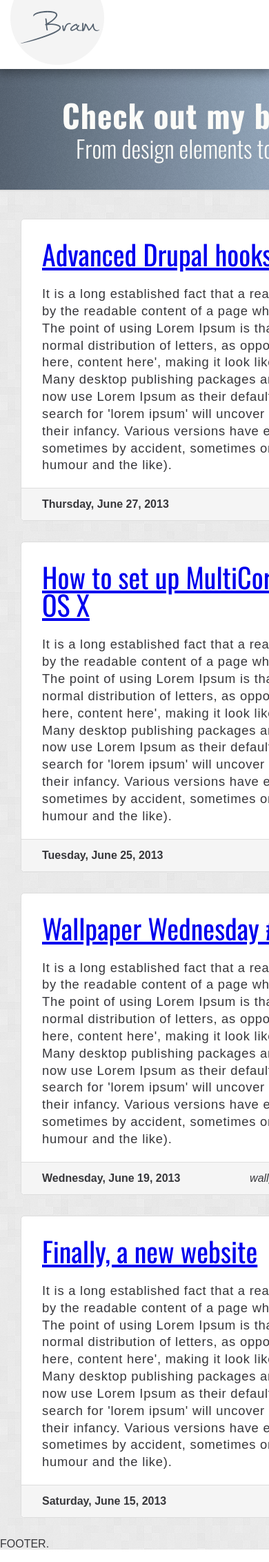
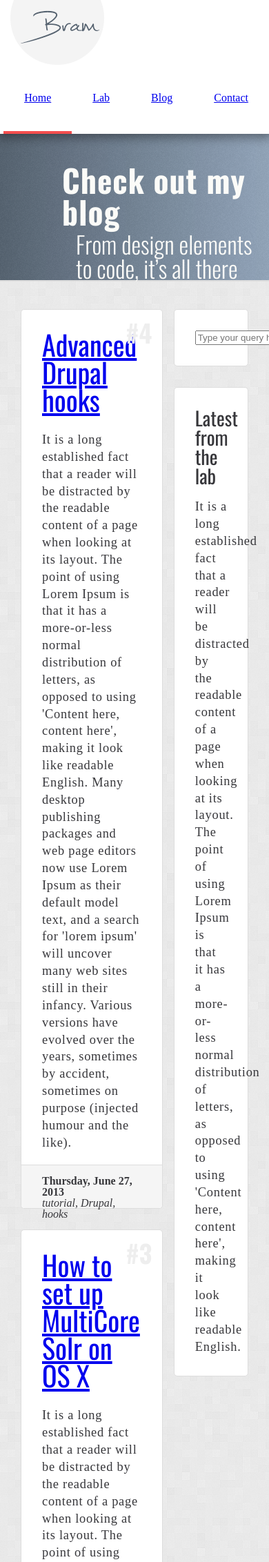
Before and after one commit to bramtenhove/bramtenhove.nl, a PHP site: page / in a window 390 px wide; the page is wider, and only the part inside the window is pictured. Shown: the top 2264 px of that part at 69% size. Run offline with PHP 8.4, Linux system fonts and the light colour scheme; some libraries are stand-ins or nearby versions.

Commit message:
First step into making it responsive

```diff
--- a/css/screen.css
+++ b/css/screen.css
@@ -97,21 +97,21 @@ article, aside, details, figcaption, figure, footer, header, hgroup, menu, nav,
 /**
  * Fonts of the site is defined here.
  */
-/* line 7, ../sass/_fonts.scss */
+/* line 9, ../sass/_fonts.scss */
 body {
   color: #37373b;
-  font-family: "Arial", "Verdana", sans-serif;
-  font-weight: 200;
+  font-family: "HelveticaNeue-Light", "Helvetica Neue Light", "Helvetica Neue", Helvetica, Arial, "Lucida Grande", "Verdana" sans-serif;
+  font-weight: 300;
 }
 
-/* line 13, ../sass/_fonts.scss */
+/* line 15, ../sass/_fonts.scss */
 p {
   font-size: 1.15em;
   letter-spacing: 0.75px;
   line-height: 1.35;
 }
 
-/* line 19, ../sass/_fonts.scss */
+/* line 21, ../sass/_fonts.scss */
 h1 {
   color: #37373b;
   font-family: "Oswald", "Arial", "Verdana", sans-serif;
@@ -120,7 +120,7 @@ h1 {
   margin-bottom: 1em;
 }
 
-/* line 27, ../sass/_fonts.scss */
+/* line 29, ../sass/_fonts.scss */
 h2 {
   color: #37373b;
   font-family: "Oswald", "Arial", "Verdana", sans-serif;
@@ -128,24 +128,24 @@ h2 {
   font-weight: 400;
   margin-bottom: 0.65em;
 }
-/* line 34, ../sass/_fonts.scss */
+/* line 36, ../sass/_fonts.scss */
 h2.content-title {
   font-size: 2.5em;
   max-width: 92.5%;
 }
-/* line 39, ../sass/_fonts.scss */
+/* line 41, ../sass/_fonts.scss */
 h2.block-title {
   font-size: 1.75em;
 }
 
-/* line 44, ../sass/_fonts.scss */
+/* line 46, ../sass/_fonts.scss */
 h3 {
   color: #37373b;
   font-family: "Oswald", "Arial", "Verdana", sans-serif;
   font-size: 1.5em;
   font-weight: 400;
 }
-/* line 50, ../sass/_fonts.scss */
+/* line 52, ../sass/_fonts.scss */
 h3.expose-title {
   color: #fbfbf8;
   font-size: 2.85em;
@@ -153,7 +153,7 @@ h3.expose-title {
   letter-spacing: 1px;
   padding: 44px 0 0 90px;
 }
-/* line 58, ../sass/_fonts.scss */
+/* line 60, ../sass/_fonts.scss */
 h3.expose-subtitle {
   color: #fbfbf8;
   font-size: 2.15em;
@@ -161,14 +161,14 @@ h3.expose-subtitle {
   padding: 8px 0 0 110px;
 }
 
-/* line 66, ../sass/_fonts.scss */
+/* line 68, ../sass/_fonts.scss */
 h4 {
   color: #37373b;
   font-family: "Oswald", "Arial", "Verdana", sans-serif;
   font-weight: 400;
 }
 
-/* line 73, ../sass/_fonts.scss */
+/* line 75, ../sass/_fonts.scss */
 span.post-number {
   color: #eeeeee;
   font-family: "Oswald", "Arial", "Verdana", sans-serif;
@@ -187,7 +187,7 @@ body {
 /* line 9, ../sass/_layout.scss */
 .wrapper {
   margin: 0 auto;
-  width: 960px;
+  max-width: 960px;
 }
 
 /* line 14, ../sass/_layout.scss */
--- a/sass/_fonts.scss
+++ b/sass/_fonts.scss
@@ -4,10 +4,12 @@
 
 @import url("http://fonts.googleapis.com/css?family=Oswald:400,300,700");
 
+$default-font-family: "HelveticaNeue-Light", "Helvetica Neue Light", "Helvetica Neue", Helvetica, Arial, "Lucida Grande", "Verdana" sans-serif;
+
 body {
   color: #37373b;
-  font-family: "Arial", "Verdana", sans-serif;
-  font-weight: 200;
+  font-family: $default-font-family;
+  font-weight: 300;
 }
 
 p {
--- a/sass/_layout.scss
+++ b/sass/_layout.scss
@@ -8,7 +8,7 @@ body {
 
 .wrapper {
   margin: 0 auto;
-  width: 960px;
+  max-width: 960px;
 }
 
 .column {
```
